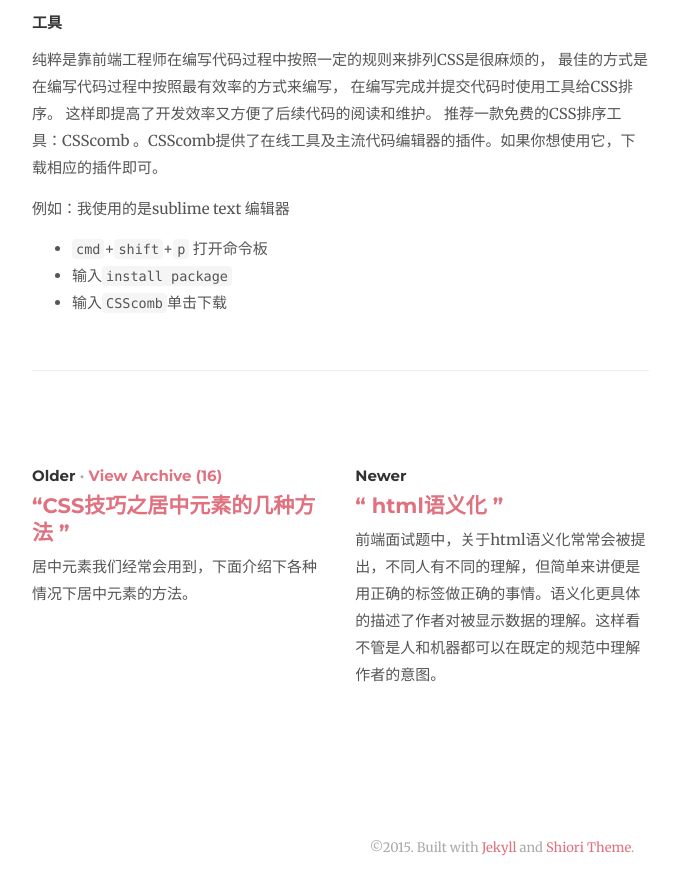
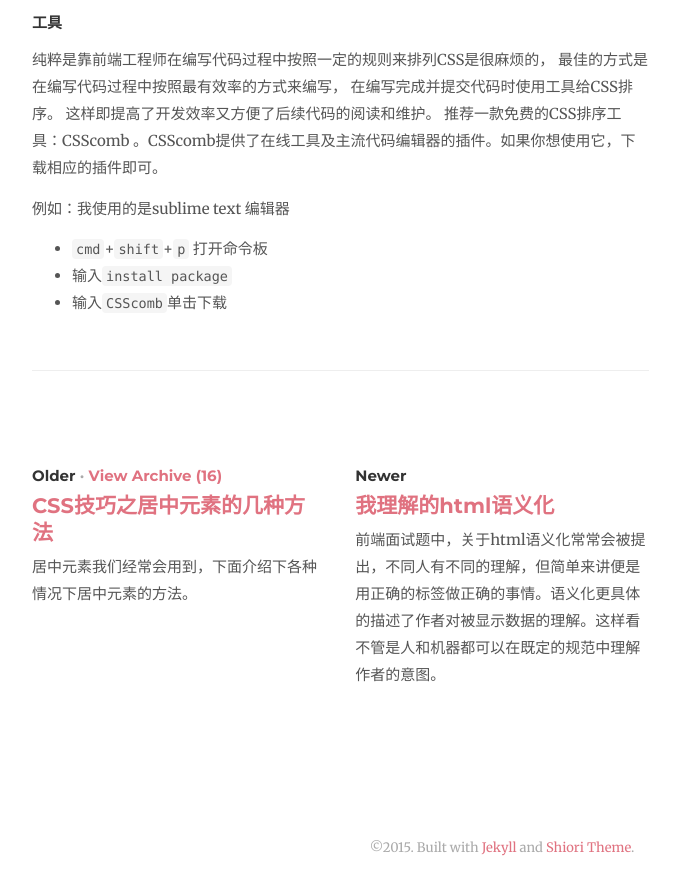
Before and after one commit to runfastlynda/runfastlynda.github.io, a Jekyll site: the page built from _posts/2015-09-15-sort-css.md, in a window 1280 px wide and 900 px high, scrolled down 2023 px. Shown: the top 895 px of the window, without its empty margins (138-815 px from the left). Built offline with Jekyll 4.4.1, drawn with Linux system fonts in a browser that asks for light colours; nearby versions of some CDN libraries; Markdown is read by kramdown in place of the engine named in the settings; comment, search, counter and statistics services are not loaded; some of the changed text lies outside the part shown.

Commit message:
add page

```diff
--- a/_posts/2015-09-15-sort-css.md
+++ b/_posts/2015-09-15-sort-css.md
@@ -1,6 +1,6 @@
 ---
 layout: post
-title: “ CSS技巧之CSS样式排序 ”
+title: CSS技巧之CSS样式排序
 categories:
 - 博客
 ---
--- a/_posts/2015-09-16-make-html-more-semantic.md
+++ b/_posts/2015-09-16-make-html-more-semantic.md
@@ -1,6 +1,6 @@
 ---
 layout: post
-title: “ html语义化 ”
+title:  我理解的html语义化
 categories:
 - 博客
 ---
```
Also changed, not shown: _posts/2015-07-14-ready-for-new-project.md (+1 -1 lines), _posts/2015-09-14-css-tricks-fixed-background.md (+1 -1 lines), _posts/2015-09-15-css-tricks-center-elements.md (+1 -1 lines).
